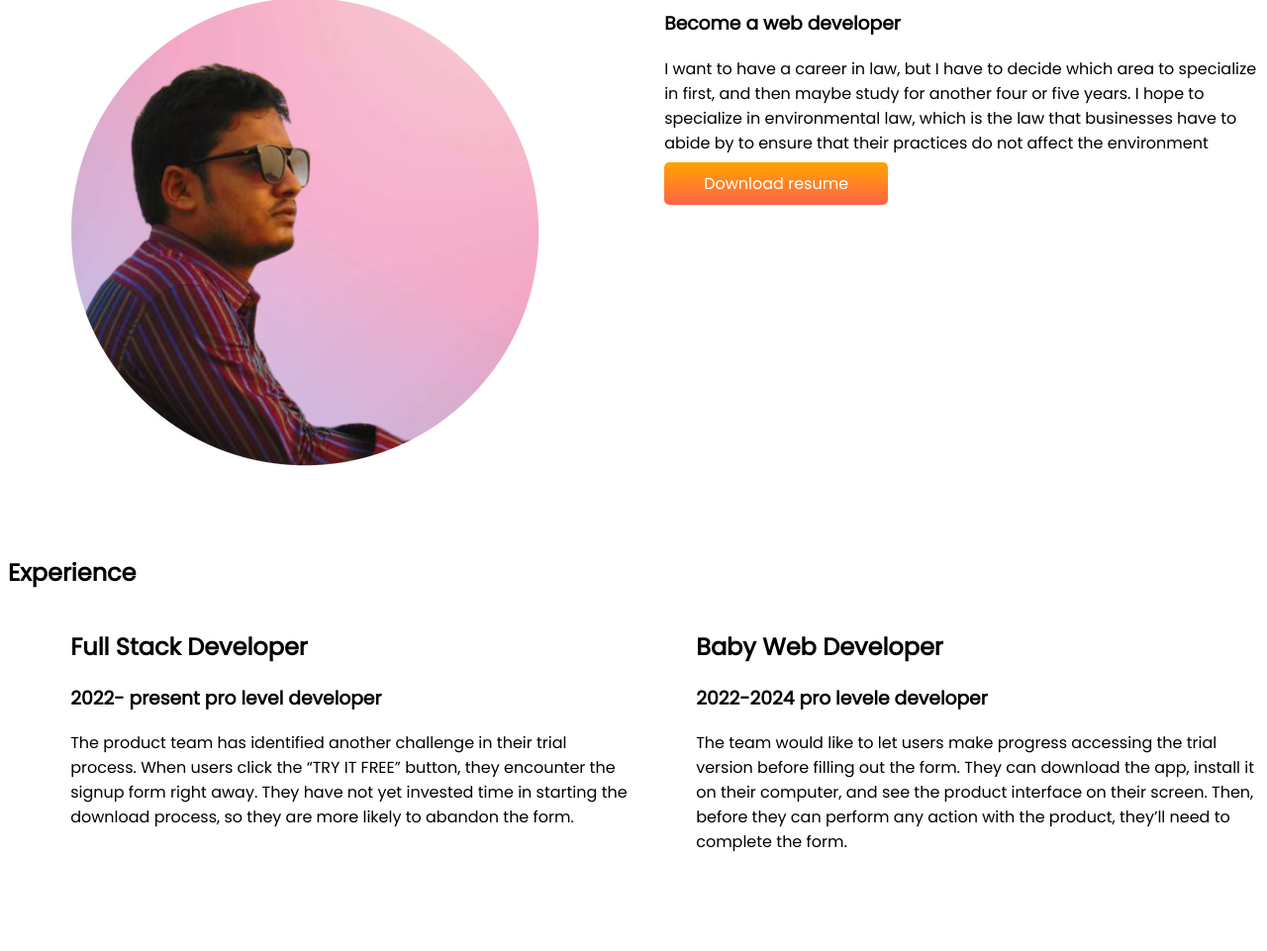
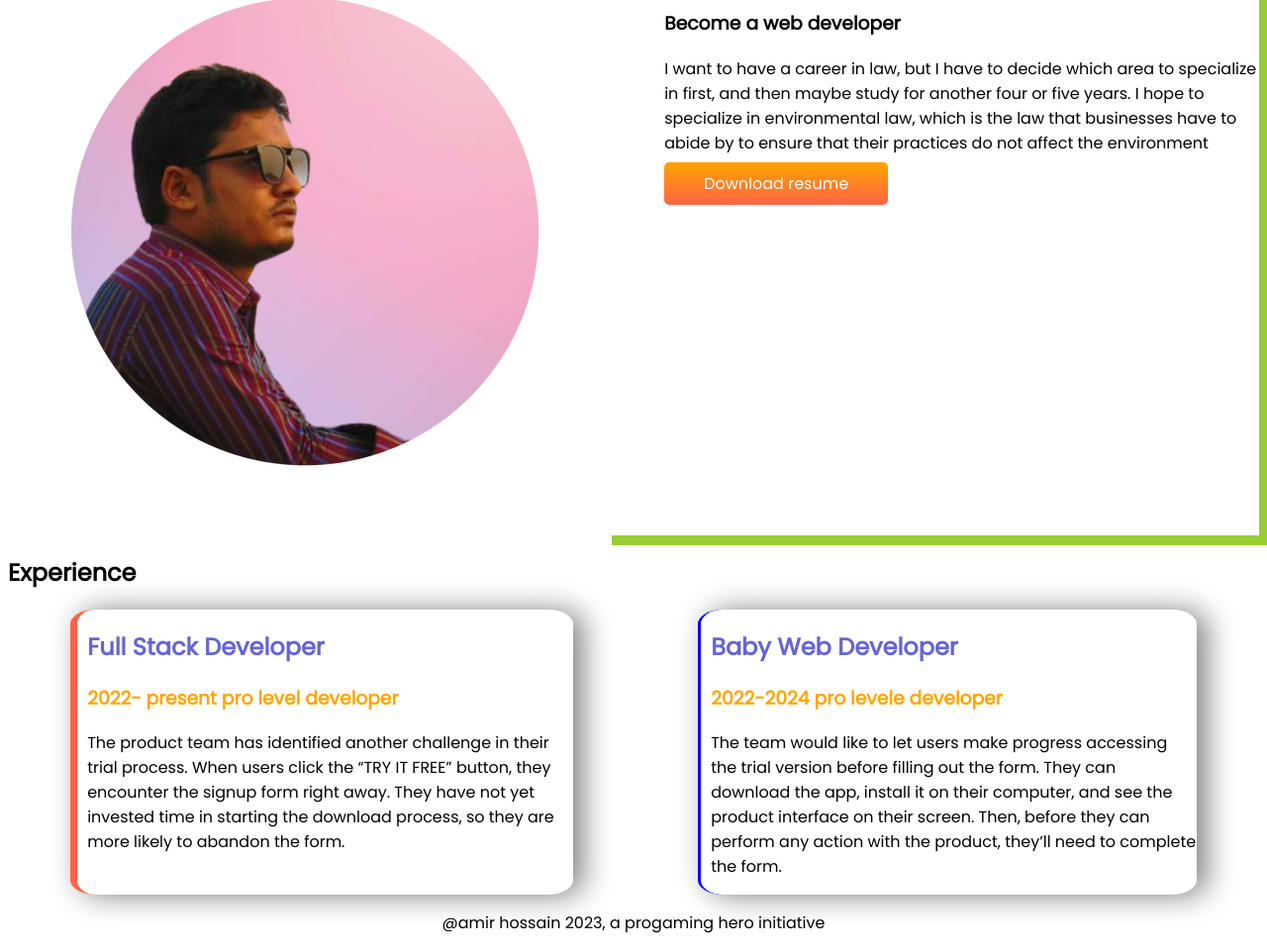
Before and after one commit to Amirhossain22/developer-portfolio, a plain HTML site: page index.html in a window 1280 px wide. Shown: the part 541-1502 px from the top of the page at 99% size. Before the commit the page ends 1428 px from the top, so only its background shows below. Drawn offline with Linux system fonts and the light colour scheme.

Commit message:
style border and addedfroter

```diff
--- a/index.html
+++ b/index.html
@@ -37,18 +37,21 @@
 <section class="experience-erea">
     <h1>Experience</h1>
     <div class="flexible-container">
-        <div class="half-width">
-            <h1>Full Stack Developer</h1>
-            <h3>2022- present pro level developer</h3>
-            <p> The product team has identified another challenge in their trial process. When users click the “TRY IT FREE” button, they encounter the signup form right away. They have not yet invested time in starting the download process, so they are more likely to abandon the form.</p>
+        <div id="full-stack-developer" class="experience-item">
+        <h1 class="blue-color">Full Stack Developer</h1>
+        <h3 class="orange-color">2022- present pro level developer</h3>
+        <p> The product team has identified another challenge in their trial process. When users click the “TRY IT FREE” button, they encounter the signup form right away. They have not yet invested time in starting the download process, so they are more likely to abandon the form.</p>
         </div>
-        <div class="half-width">
-            <h1>Baby Web Developer</h1>
-            <h3>2022-2024 pro levele developer</h3>
+        <div id="Baby-Web-Developer" class="experience-item">
+           <h1 class="blue-color">Baby Web Developer</h1>
+            <h3 class="orange-color">2022-2024 pro levele developer</h3>
             <p>The team would like to let users make progress accessing the trial version before filling out the form. They can download the app, install it on their computer, and see the product interface on their screen. Then, before they can perform any action with the product, they’ll need to complete the form.</p>
     </div>
     </div>
 
 </section>
 </body>
+<footer>
+    <p>@amir hossain 2023, a progaming hero initiative</p>
+</footer>
 </html>
--- a/style.css
+++ b/style.css
@@ -4,8 +4,14 @@ body{
 h1{
     font-size: 50;
 }
+h2{
+    font-size: 40px;
+}
 .orange-color{
  color: orange;
+}
+.blue-color{
+    color: rgb(101, 101, 212);
 }
 .flexible-container{
     display: flex;
@@ -14,6 +20,7 @@ h1{
 .half-width{
     width: 50%;
     padding-left: 5%;
+    box-shadow: 10px 10px yellowgreen;
 }
 .half-width img{
     width: 80%;
@@ -29,3 +36,23 @@ h1{
 .top-banner{
     background-image: url(images/donation9.jpg);
 }
+.experience-area{
+    background-image: url(images/donation12.png);
+    background-repeat: no-repeat;
+    background-pojition:left;
+}
+.experience-item{
+    width: 40%;
+    margin-left: 5%;
+    margin-right: 5%;
+    padding-left: 10px;
+    border-radius: 5%;
+    box-shadow: 10px 1px 30px gray;
+   border-left:   solid blue;
+}
+#full-stack-developer{
+    border-left: 7px solid tomato;
+}
+footer p{
+    text-align: center;
+}
```
